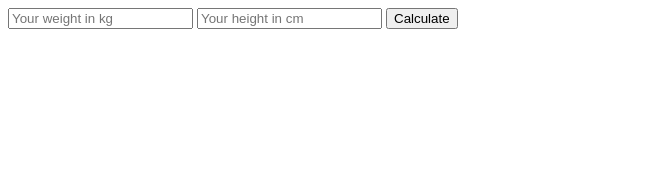
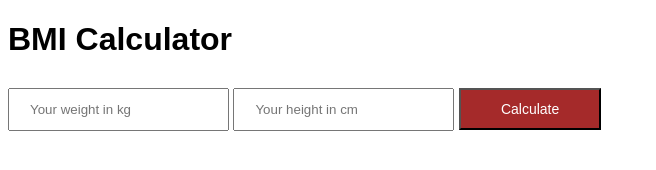
Before and after one commit to tochman/t1907_december_2019, a plain HTML site: page bmi_calculator/index.html in a window 1280 px wide. Shown: the whole page, without its empty margins (0-656 px from the left). Drawn offline with Linux system fonts and the light colour scheme.

Commit message:
adds styling adds keypress event adds content

```diff
--- a/bmi_calculator/assets/bmi-ui.js
+++ b/bmi_calculator/assets/bmi-ui.js
@@ -2,8 +2,15 @@ const calculateBMI = () => {
   let resultsElement = document.getElementById('results')
   let weightInput = document.getElementById('weight')
   let heightInput = document.getElementById('height')
-  // debugger
   let results = calculateMetricBMI(weightInput.value, heightInput.value)
   let message = getBMIMessage(results)
-  resultsElement.innerHTML = `<h1>Your BMI is ${results} and you are deemed ${message}</h1>`
+  resultsElement.innerHTML = `<h2>Your BMI is ${results} and you are deemed ${message}</h2>`
 }
+
+const handlePress = () => {
+  if (event.keyCode === 13) {
+    calculateBMI()
+  } else {
+    return
+  }
+}
--- a/bmi_calculator/assets/style.css
+++ b/bmi_calculator/assets/style.css
@@ -0,0 +1,15 @@
+body {
+  font-family: Arial, Helvetica, sans-serif;
+}
+input[type=number] {
+  padding: 12px 20px;
+  margin: 8px 0;
+  box-sizing: border-box;
+}
+
+button {
+  background-color: brown;
+  color: white;
+  padding: 11px 40px;
+  font-size: 14px;
+}
--- a/bmi_calculator/index.html
+++ b/bmi_calculator/index.html
@@ -1,5 +1,6 @@
 <!DOCTYPE html>
 <html lang="en">
+
 <head>
   <meta charset="UTF-8">
   <meta name="viewport" content="width=device-width, initial-scale=1.0">
@@ -7,7 +8,9 @@
   <link rel="stylesheet" href="./assets/style.css">
   <title>BMI Calculator</title>
 </head>
-<body>
+
+<body onkeydown="handlePress()">
+  <h1>BMI Calculator</h1>
   <input type="number" id="weight" placeholder="Your weight in kg">
   <input type="number" id="height" placeholder="Your height in cm">
   <button onclick="calculateBMI()">Calculate</button>
@@ -16,4 +19,5 @@
   <script src="./assets/bmi-calculator.js"></script>
   <script src="./assets/bmi-ui.js"></script>
 </body>
+
 </html>
```
